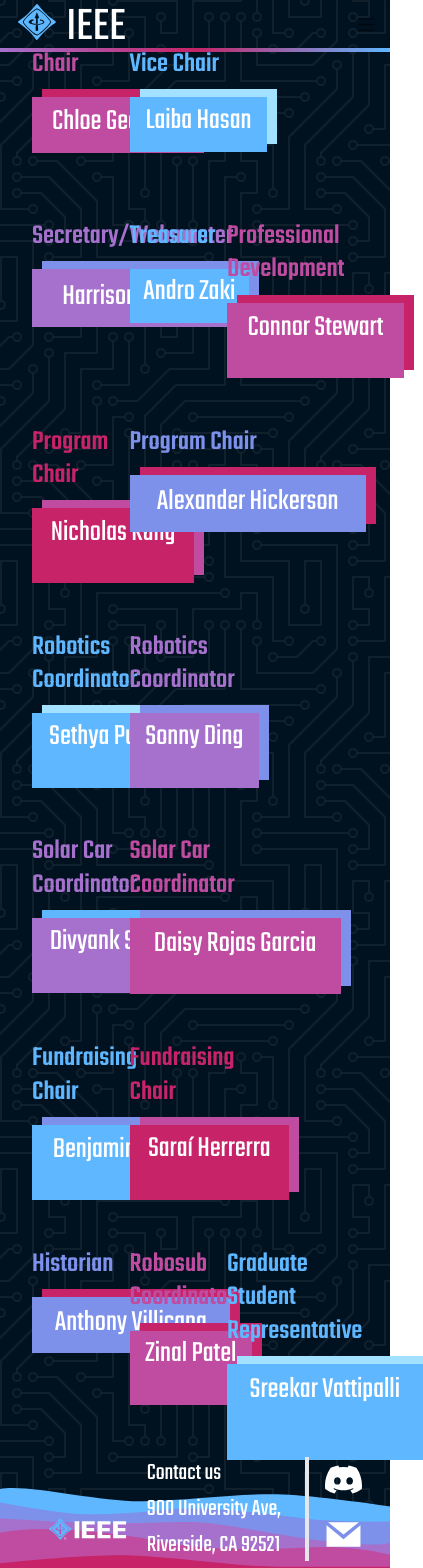
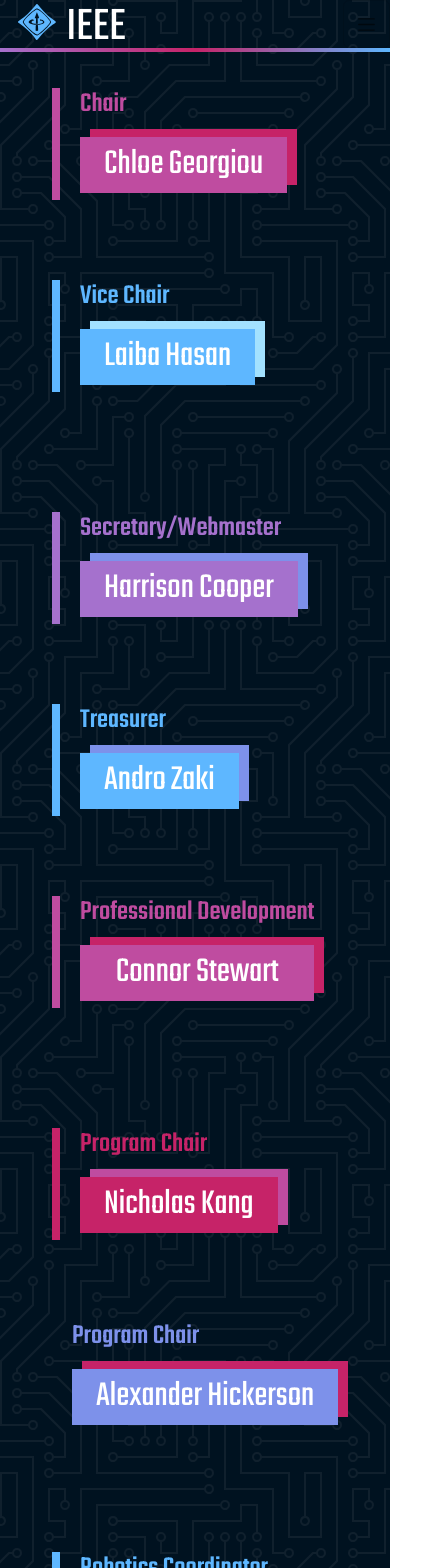
Before and after one commit to acm-ucr/ieee-website, a Next.js app: page /board in a window 390 px wide. Shown: the top 1568 px of the page, 423 px wide, since content can reach past the window. Built offline with nearby package versions, Linux system fonts and the light colour scheme; a web font is replaced by a local one.

Commit message:
Board Card colors and mobile responsiveness
- fixed some styling issues, but still some issues to be fixed such as
  nametag size
- switched to react-bootstrap Row and Col for the board page, added
  breakpoints for mobile responsiveness

```diff
--- a/components/BoardCard.jsx
+++ b/components/BoardCard.jsx
@@ -2,18 +2,16 @@
 
 const BoardCard = ({ name, position, bgColor, textColor, shadowColor }) => {
   return (
-    <div className="col-md-auto w-25 relative my-20">
-      <div className="flex flex-row">
-        <div className={`${bgColor} h-auto w-2 r-5 mr-5`}></div>
+    <div className="flex flex-row m-10">
+      <div className={`${bgColor} h-28 w-2 r-5 mr-5`}></div>
       <div>
-          <h1 className={`font-teko ${textColor} lg:text-5xl md:text-3xl  m-0`}>
+        <h1 className={`font-teko ${textColor} lg:text-4xl md:text-3xl  m-0`}>
           {position}
         </h1>
         <div
-            className={`${bgColor} mt-3 shadow-[10px_-8px_0px_0px] ${shadowColor} text-center px-[15%] pt-[5%] text-3xl font-teko w-2/3 min-w-max h-[60%]`}
+          className={`${bgColor} mt-3 shadow-[10px_-8px_0px_0px] ${shadowColor} text-center px-4 pt-2 text-4xl font-teko max-w-full min-w-max h-[50%]`}
         >
           {name}
-          </div>
         </div>
       </div>
     </div>
--- a/pages/board.js
+++ b/pages/board.js
@@ -1,10 +1,12 @@
 import React from "react";
 import BoardCard from "@/components/BoardCard";
+import { Container, Row, Col } from "react-bootstrap";
 
 export default function board() {
   return (
-    <div className="container-fluid">
-      <div className="row justify-content-md-center">
+    <Container>
+      <Row className="m-10 justify-content-md-center">
+        <Col sm={12} md={6} xl={4}>
           <BoardCard
             name="Chloe Georgiou"
             position="Chair"
@@ -12,6 +14,9 @@
             textColor="text-ieee-pinkPurple"
             shadowColor="shadow-ieee-pink"
           />
+        </Col>
+
+        <Col sm={12} md={6} xl={4}>
           <BoardCard
             name="Laiba Hasan"
             position="Vice Chair"
@@ -19,9 +24,11 @@
             textColor="text-ieee-blue"
             shadowColor="shadow-ieee-lightblue"
           />
-      </div>
+        </Col>
+      </Row>
 
-      <div className="row justify-content-md-center">
+      <Row className="m-10 justify-content-md-center">
+        <Col sm={12} md={6} xl={4}>
           <BoardCard
             name="Harrison Cooper"
             position="Secretary/Webmaster"
@@ -29,6 +36,9 @@
             textColor="text-ieee-purple"
             shadowColor="shadow-ieee-bluePurple"
           />
+        </Col>
+
+        <Col sm={12} md={6} xl={4}>
           <BoardCard
             name="Andro Zaki"
             position="Treasurer"
@@ -36,6 +46,9 @@
             textColor="text-ieee-blue"
             shadowColor="shadow-ieee-bluePurple"
           />
+        </Col>
+
+        <Col sm={12} md={6} xl={4}>
           <BoardCard
             name="Connor Stewart"
             position="Professional Development"
@@ -43,9 +56,11 @@
             textColor="text-ieee-pinkPurple"
             shadowColor="shadow-ieee-pink"
           />
-      </div>
+        </Col>
+      </Row>
 
-      <div className="row justify-content-md-center">
+      <Row className="m-10 justify-content-md-center">
+        <Col sm={12} md={6} xl={4}>
           <BoardCard
             name="Nicholas Kang"
             position="Program Chair"
@@ -53,6 +68,8 @@
             textColor="text-ieee-pink"
             shadowColor="shadow-ieee-pinkPurple"
           />
+        </Col>
+        <Col sm={12} md={6} xl={4}>
           <BoardCard
             name="Alexander Hickerson"
             position="Program Chair"
@@ -60,9 +77,11 @@
             textColor="text-ieee-bluePurple"
             shadowColor="shadow-ieee-pink"
           />
-      </div>
+        </Col>
+      </Row>
 
-      <div className="row justify-content-md-center">
+      <Row className="m-10 justify-content-md-center">
+        <Col sm={12} md={6} xl={4}>
           <BoardCard
             name="Sethya Pugal"
             position="Robotics Coordinator"
@@ -70,6 +89,9 @@
             textColor="text-ieee-blue"
             shadowColor="shadow-ieee-lightblue"
           />
+        </Col>
+
+        <Col sm={12} md={6} xl={4}>
           <BoardCard
             name="Sonny Ding"
             position="Robotics Coordinator"
@@ -77,9 +99,11 @@
             textColor="text-ieee-purple"
             shadowColor="shadow-ieee-bluePurple"
           />
-      </div>
+        </Col>
+      </Row>
 
-      <div className="row justify-content-md-center">
+      <Row className="m-10 justify-content-md-center">
+        <Col sm={12} md={6} xl={4}>
           <BoardCard
             name="Divyank Shah"
             position="Solar Car Coordinator"
@@ -87,6 +111,9 @@
             textColor="text-ieee-purple"
             shadowColor="shadow-ieee-blue"
           />
+        </Col>
+
+        <Col sm={12} md={6} xl={4}>
           <BoardCard
             name="Daisy Rojas Garcia"
             position="Solar Car Coordinator"
@@ -94,9 +121,11 @@
             textColor="text-ieee-pinkPurple"
             shadowColor="shadow-ieee-bluePurple"
           />
-      </div>
+        </Col>
+      </Row>
 
-      <div className="row justify-content-md-center">
+      <Row className="m-10 justify-content-md-center">
+        <Col sm={12} md={6} xl={4}>
           <BoardCard
             name="Benjamin Bravo"
             position="Fundraising Chair"
@@ -104,6 +133,9 @@
             textColor="text-ieee-blue"
             shadowColor="shadow-ieee-bluePurple"
           />
+        </Col>
+
+        <Col sm={12} md={6} xl={4}>
           <BoardCard
             name="Saraí Herrerra"
             position="Fundraising Chair"
@@ -111,9 +143,11 @@
             textColor="text-ieee-pink"
             shadowColor="shadow-ieee-pinkPurple"
           />
-      </div>
+        </Col>
+      </Row>
 
-      <div className="row justify-content-md-center">
+      <Row className="m-10 justify-content-md-center">
+        <Col sm={12} md={6} xl={4}>
           <BoardCard
             name="Anthony Villicana"
             position="Historian"
@@ -121,6 +155,9 @@
             textColor="text-ieee-bluePurple"
             shadowColor="shadow-ieee-pink"
           />
+        </Col>
+
+        <Col sm={12} md={6} xl={4}>
           <BoardCard
             name="Zinal Patel"
             position="Robosub Coordinator"
@@ -128,6 +165,9 @@
             textColor="text-ieee-pinkPurple"
             shadowColor="shadow-ieee-pink"
           />
+        </Col>
+
+        <Col sm={12} md={6} xl={4}>
           <BoardCard
             name="Sreekar Vattipalli"
             position="Graduate Student Representative"
@@ -135,7 +175,8 @@
             textColor="text-ieee-blue"
             shadowColor="shadow-ieee-lightblue"
           />
-      </div>
-    </div>
+        </Col>
+      </Row>
+    </Container>
   );
 }
```
Lines whose indentation alone changed are shown as unchanged.
